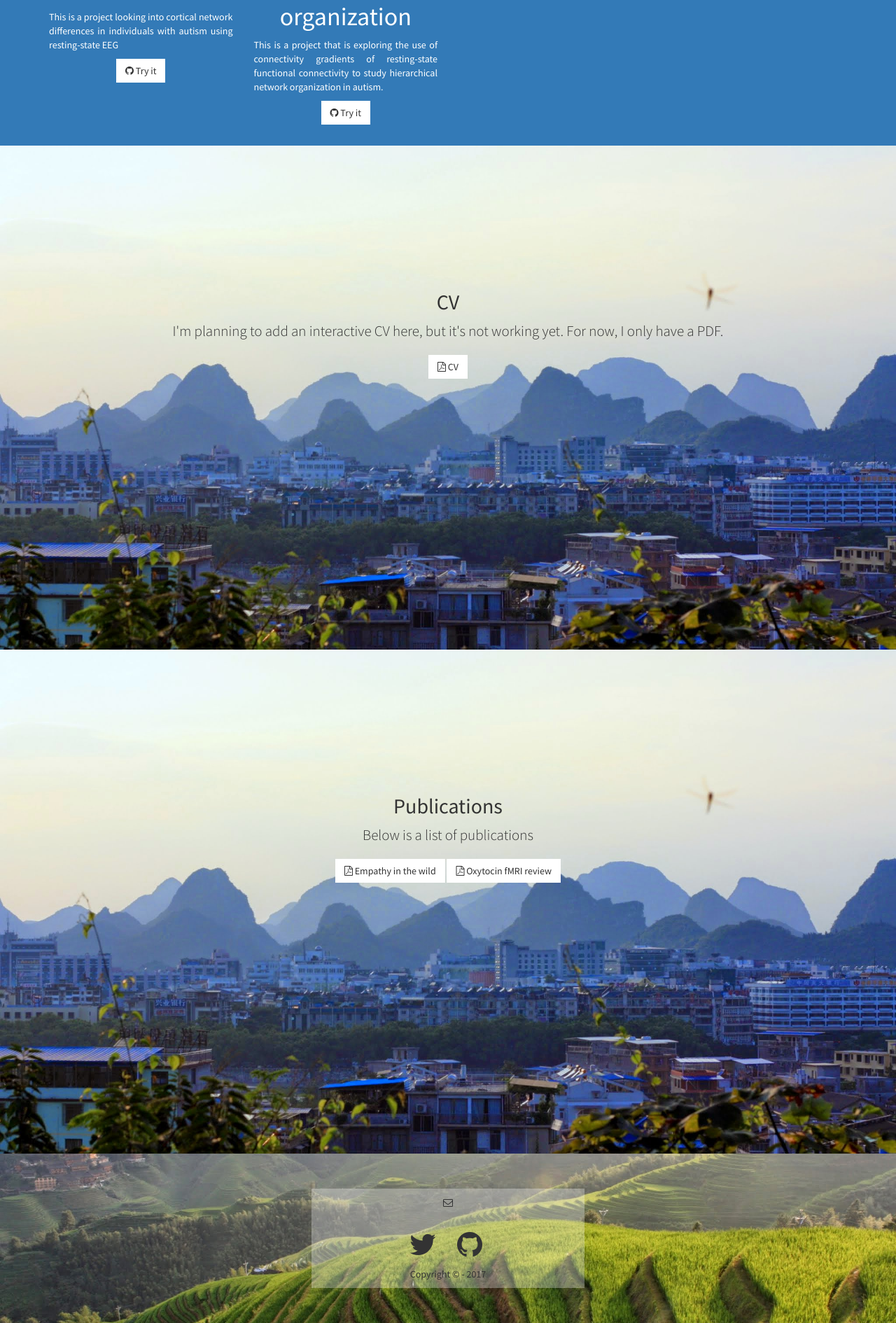
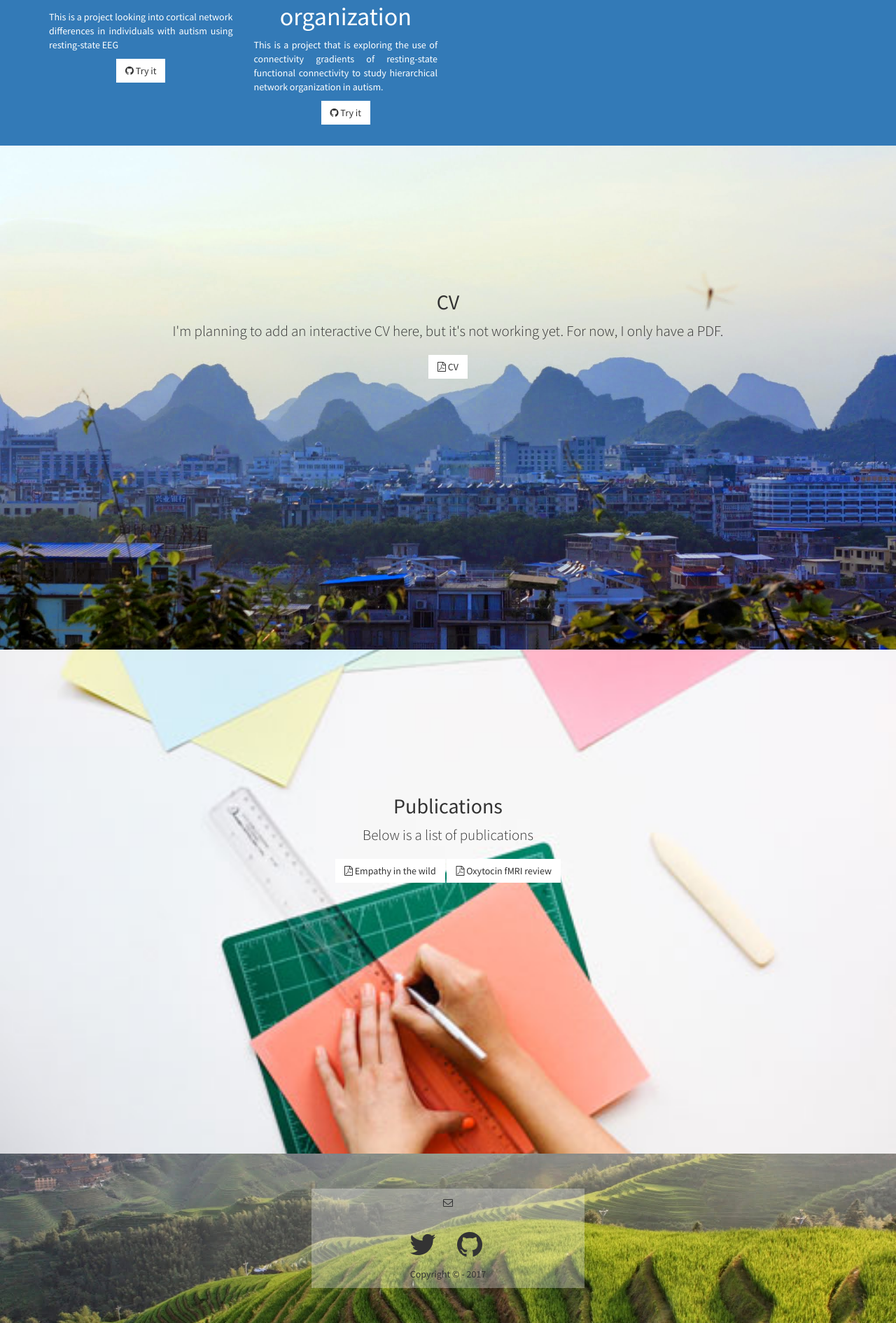
Before and after one commit to rb643/raibethlehem.github.io, a Jekyll site: the page built from index.html, in a window 1280 px wide. Shown: the part 1201-3091 px from the top of the page at 70% size. Built offline with Jekyll 4.4.1, drawn with Linux system fonts in a browser that asks for light colours.

Commit message:
Update publications.html

```diff
--- a/_includes/_html/publications.html
+++ b/_includes/_html/publications.html
@@ -1,4 +1,4 @@
-<section id="cv" class="cv">
+<section id="publications" class="publications">
       <div class="text-vertical-center">
         <h2>Publications</h2>
         <p class="lead">
```
